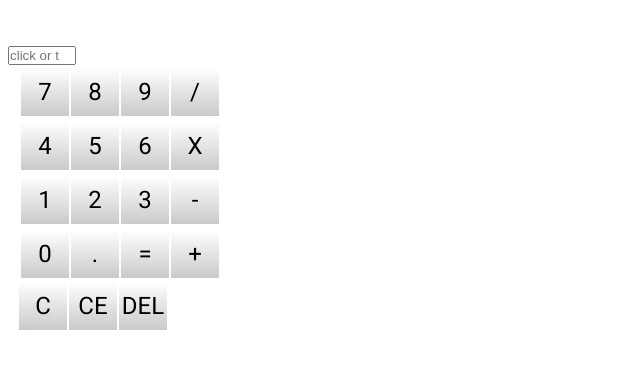
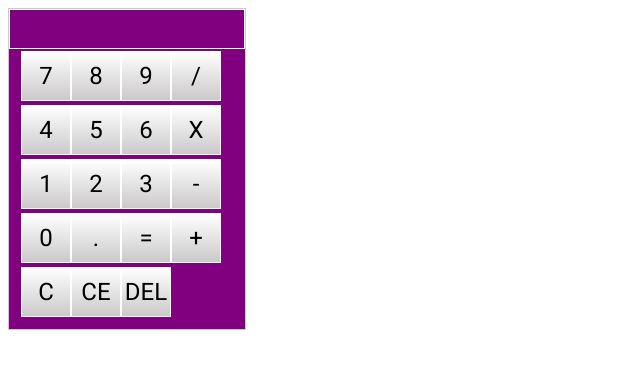
Before and after one commit to Malejni/calc, an Angular app: page / in a window 1280 px wide. Shown: the top 368 px of the page, without its empty margins (0-640 px from the left). Built offline with nearby package versions, Linux system fonts and the light colour scheme.

Commit message:
styling and input

```diff
--- a/src/app/calculator/calculator.component.html
+++ b/src/app/calculator/calculator.component.html
@@ -1,8 +1,5 @@
 
-<div class="result">Result:{{ result }}</div>
-<form>
-    <input type="number" name="inputNumber" step="0.01" min="0" max="9" placeholder="click or type number">
-</form>
+<div class="result">&nbsp;{{ result }}</div>
 <div class="buttons">
   <div class="row">
     <button (click)="addToCalculation('7')">7</button>
@@ -28,7 +25,9 @@
     <button (click)="getTotal()">=</button>
     <button (click)="calculate('+')">+</button>
   </div>
-  <button (click)="reset()">C</button>
-  <button (click)="resetCE()">CE</button>
-  <button (click)="backspace()">DEL</button>
+  <div class="row">
+    <button (click)="reset()">C</button>
+    <button (click)="resetCE()">CE</button>
+    <button (click)="backspace()">DEL</button>
 </div>
+</div>
--- a/src/app/calculator/calculator.component.scss
+++ b/src/app/calculator/calculator.component.scss
@@ -3,11 +3,15 @@
     margin: 0;
     padding: 0;
 }
+body {
+    background:black;
+}
 
-.calc {
+:host {
     background-color: purple;
-    width: 32%;
+    width: 236px;
     border: 1px solid #cbc9c9;
+    display:block;
 }
 
 .result {
@@ -15,7 +19,7 @@
     font-family: 'Roboto', sans-serif;
     color: white;
     padding: 10px 0 0 10px;
-    // border: 0.2px solid white;
+    border: 0.2px solid white;
 }
 
 .row {
```
